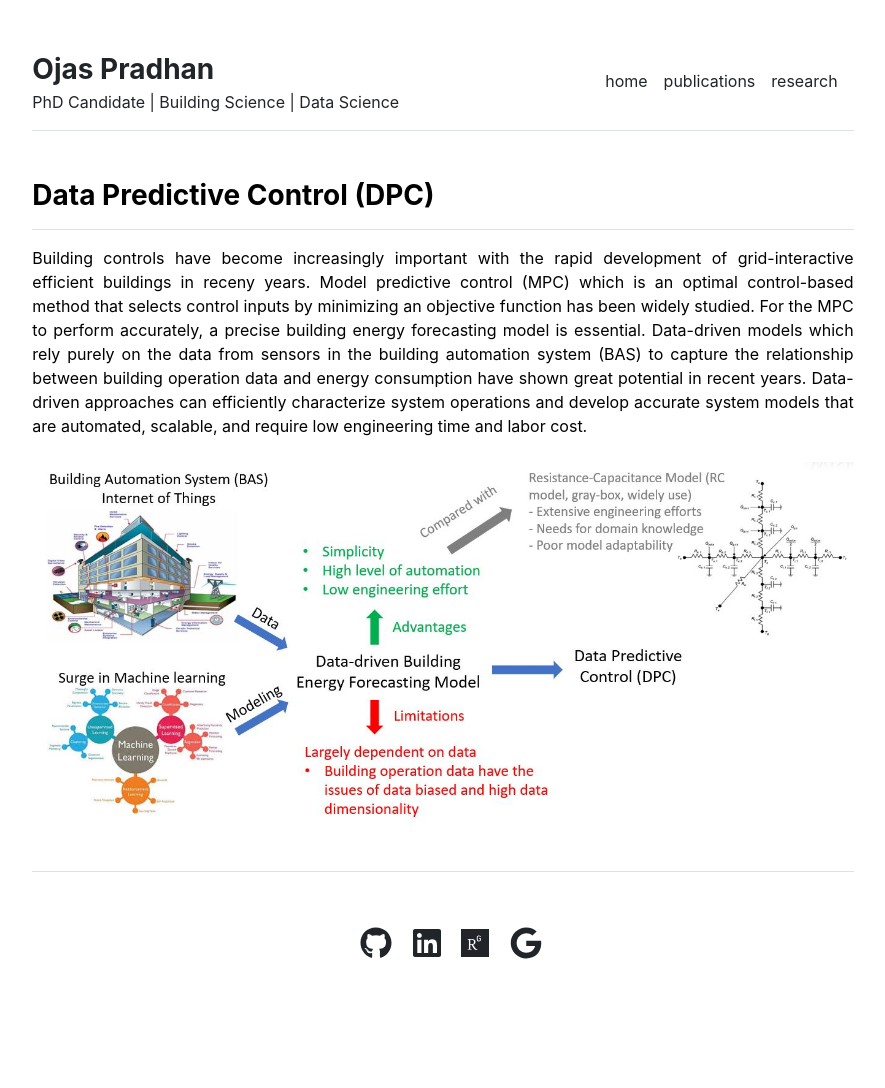
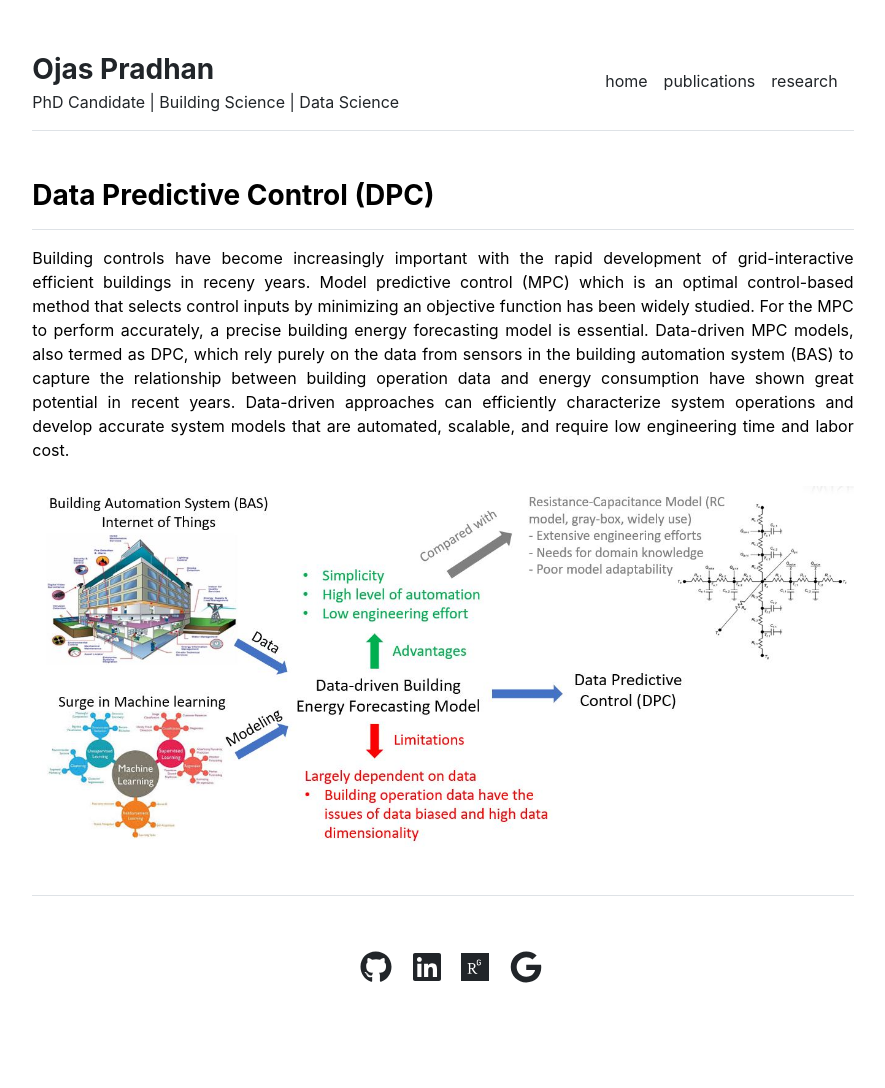
Before and after one commit to pradhanojas/pradhanojas.github.io, a Jekyll site: the page built from research/dpc.md, in a window 1280 px wide. Shown: the whole page, without its empty margins (197-1082 px from the left). Built offline with Jekyll 4.4.1, drawn with Linux system fonts in a browser that asks for light colours; before the commit the page ends 1064 px from its top, so only the background shows below that.

Commit message:
Update dpc.md

```diff
--- a/research/dpc.md
+++ b/research/dpc.md
@@ -4,7 +4,7 @@ title: "Data Predictive Control (DPC)"
 ---
 
 <div class="row-md-6" style="text-align: justify">
-    Building controls have become increasingly important with the rapid development of grid-interactive efficient buildings in receny years. Model predictive control (MPC) which is an optimal control-based method that selects control inputs by minimizing an objective function has been widely studied. For the MPC to perform accurately, a precise building energy forecasting model is essential. Data-driven models which rely purely on the data from sensors in the building automation system (BAS) to capture the relationship between building operation data and energy consumption have shown great potential in recent years. Data-driven approaches can efficiently characterize system operations and develop accurate system models that are automated, scalable, and require low engineering time and labor cost.
+    Building controls have become increasingly important with the rapid development of grid-interactive efficient buildings in receny years. Model predictive control (MPC) which is an optimal control-based method that selects control inputs by minimizing an objective function has been widely studied. For the MPC to perform accurately, a precise building energy forecasting model is essential. Data-driven MPC models, also termed as DPC, which rely purely on the data from sensors in the building automation system (BAS) to capture the relationship between building operation data and energy consumption have shown great potential in recent years. Data-driven approaches can efficiently characterize system operations and develop accurate system models that are automated, scalable, and require low engineering time and labor cost.
     <br/><br/>
   <div class="row md-6">
   <img src="{{ site.github.url }}/assets/img/dpc-framework.jpg" width="20%" height="20%">
```
